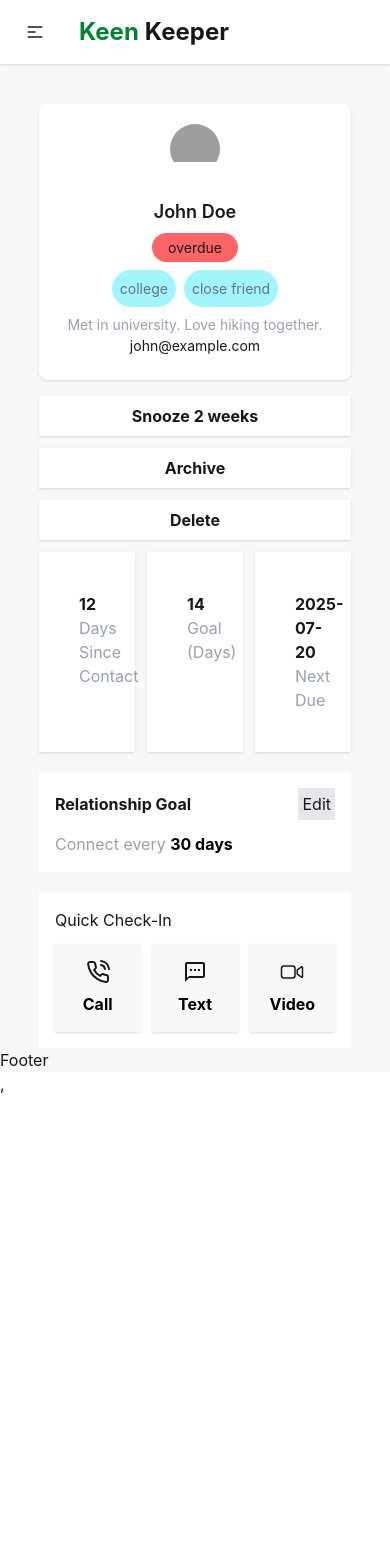
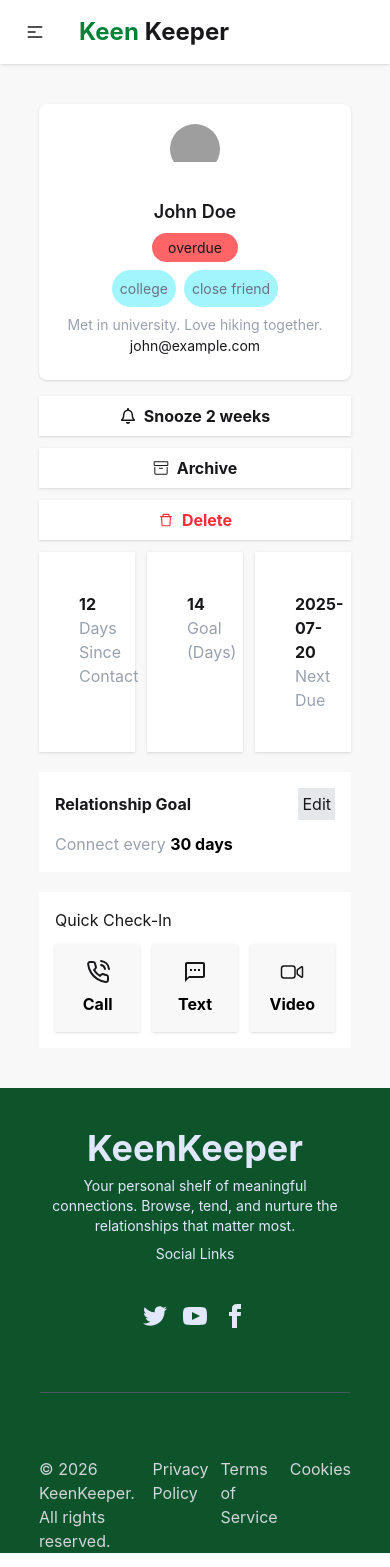
Before and after one commit to Mahmoda-Akter/Assignment-7, a React (Vite) app in the folder my-KeenKeeper-app/: page /1 in a window 390 px wide. Shown: the top 1567 px of the page. Before the commit the page ends 1096 px from the top, so only its background shows below. Built offline with nearby package versions, Linux system fonts and the light colour scheme; grey boxes are pictures that could not be loaded.

Commit message:
add readme file

```diff
--- /dev/null
+++ b/my-KeenKeeper-app/src/Component/Footer/Footer.jsx
@@ -0,0 +1,67 @@
+import React from 'react';
+
+const Footer = () => {
+    return (
+        <div className='bg-green-900'>
+            <footer className="footer mt-10 footer-horizontal footer-center bg-green-900 text-primary-content p-10">
+                <aside>
+                    <h1 className='text-4xl font-bold'>KeenKeeper</h1>
+                    <p className="">
+                        Your personal shelf of meaningful connections. Browse, tend, and nurture the relationships that matter most.
+                    </p>
+                    <p>Social Links</p>
+                </aside>
+                <nav>
+                    <div className="grid grid-flow-col gap-4">
+                        <a>
+                            <svg
+                                xmlns="http://www.w3.org/2000/svg"
+                                width="24"
+                                height="24"
+                                viewBox="0 0 24 24"
+                                className="fill-current">
+                                <path
+                                    d="M24 4.557c-.883.392-1.832.656-2.828.775 1.017-.609 1.798-1.574 2.165-2.724-.951.564-2.005.974-3.127 1.195-.897-.957-2.178-1.555-3.594-1.555-3.179 0-5.515 2.966-4.797 6.045-4.091-.205-7.719-2.165-10.148-5.144-1.29 2.213-.669 5.108 1.523 6.574-.806-.026-1.566-.247-2.229-.616-.054 2.281 1.581 4.415 3.949 4.89-.693.188-1.452.232-2.224.084.626 1.956 2.444 3.379 4.6 3.419-2.07 1.623-4.678 2.348-7.29 2.04 2.179 1.397 4.768 2.212 7.548 2.212 9.142 0 14.307-7.721 13.995-14.646.962-.695 1.797-1.562 2.457-2.549z"></path>
+                            </svg>
+                        </a>
+                        <a>
+                            <svg
+                                xmlns="http://www.w3.org/2000/svg"
+                                width="24"
+                                height="24"
+                                viewBox="0 0 24 24"
+                                className="fill-current">
+                                <path
+                                    d="M19.615 3.184c-3.604-.246-11.631-.245-15.23 0-3.897.266-4.356 2.62-4.385 8.816.029 6.185.484 8.549 4.385 8.816 3.6.245 11.626.246 15.23 0 3.897-.266 4.356-2.62 4.385-8.816-.029-6.185-.484-8.549-4.385-8.816zm-10.615 12.816v-8l8 3.993-8 4.007z"></path>
+                            </svg>
+                        </a>
+                        <a>
+                            <svg
+                                xmlns="http://www.w3.org/2000/svg"
+                                width="24"
+                                height="24"
+                                viewBox="0 0 24 24"
+                                className="fill-current">
+                                <path
+                                    d="M9 8h-3v4h3v12h5v-12h3.642l.358-4h-4v-1.667c0-.955.192-1.333 1.115-1.333h2.885v-5h-3.808c-3.596 0-5.192 1.583-5.192 4.615v3.385z"></path>
+                            </svg>
+                        </a>
+                    </div>
+
+                </nav>
+                <hr className='my-6 border-t-1 border-gray-600 w-full'/>
+
+            </footer>
+            <div className=' flex justify-between w-[80%] mx-auto text-gray-300'>
+                    <p>© 2026 KeenKeeper. All rights reserved.</p>
+                    <div className='flex  gap-3'>
+                        <p>Privacy Policy</p>
+                        <p> Terms of Service </p>
+                        <p>Cookies</p>
+                    </div>
+                </div>
+        </div>
+    );
+};
+
+export default Footer;
--- a/my-KeenKeeper-app/src/Component/Friends/Friends.jsx
+++ b/my-KeenKeeper-app/src/Component/Friends/Friends.jsx
@@ -11,7 +11,7 @@
     return (
         <div className='w-[80%] mx-auto mt-10 bg-base-200'>
             <h1 className='font-bold text-2xl'>Your Friends</h1>
-            <div className='grid sm:w-[90%] grid-cols-1 justify-center md:grid-cols-2  lg:grid-cols-4 gap-4 mt-10'>
+            <div className='grid sm: grid-cols-1 justify-center md:grid-cols-2  lg:grid-cols-4 gap-4 mt-10'>
 
                 {
                    loding?<div className='col-span-full flex justify-center items-center h-[250px]'><span className="loading loading-spinner loading-xl bg-green-700 text-center block"></span></div>:
--- a/my-KeenKeeper-app/src/Layout/Rootlayout.jsx
+++ b/my-KeenKeeper-app/src/Layout/Rootlayout.jsx
@@ -1,13 +1,14 @@
 import React from 'react';
 import { Outlet } from 'react-router';
 import Navber from '../Component/Navbar/Navber';
+import Footer from '../Component/Footer/Footer';
 
 const Rootlayout = () => {
     return (
         <div className='bg-base-200'>
             <Navber></Navber>
             <Outlet></Outlet>
-            <h1>Footer</h1>
+            <Footer></Footer>
         </div>
     );
 };
--- a/my-KeenKeeper-app/src/Pages/Frienddetail/Frienddtails.jsx
+++ b/my-KeenKeeper-app/src/Pages/Frienddetail/Frienddtails.jsx
@@ -20,8 +20,8 @@
 
     if (loding) {
         return (
-            <div>
-                <h1>Loding....</h1>
+            <div className='col-span-full flex justify-center items-center h-[250px]'>
+                <span className="loading loading-spinner loading-xl bg-green-700 text-center block"></span>
             </div>
         )
     }
--- /dev/null
+++ b/my-KeenKeeper-app/src/Pages/Notpoundpage/Notpoundpage.jsx
@@ -0,0 +1,13 @@
+import React from 'react';
+
+const Notpoundpage = () => {
+    return (
+        <div className='flex flex-col justify-center items-center h-screen bg-black '>
+            <h1 className='font-bold text-3xl text-red-500'>404</h1>
+            <h1 className='text-xl text-white'>Not pound page</h1>
+            <p className=' text-white'>Pleace check your path or page name</p>
+        </div>
+    );
+};
+
+export default Notpoundpage;
--- a/my-KeenKeeper-app/src/Pages/Stats/Stats.jsx
+++ b/my-KeenKeeper-app/src/Pages/Stats/Stats.jsx
@@ -1,5 +1,5 @@
 import React, { useContext } from 'react';
-import useFriend from '../../Hook/useFriend';
+
 import { Timelinefriendcontext } from '../../Contextapi/Contextprovider';
 import { Legend, Pie, PieChart, Tooltip } from 'recharts';
 
--- a/my-KeenKeeper-app/src/Pages/Timeline/Timeline.jsx
+++ b/my-KeenKeeper-app/src/Pages/Timeline/Timeline.jsx
@@ -44,7 +44,7 @@
 
 
             {
-                filterd.map(timelinedata => {
+               filterd.length===0?<h1 className=' mt-10 text-center font-bold'>No data available here</h1>: filterd.map(timelinedata => {
 
                     return (
 
@@ -57,7 +57,10 @@
                                 </div>
 
                                 <div>
-                                    <h1 className='text-xl font-bold'>{timelinedata.name}</h1>
+                                    <h1 className='text-xl text-gray-500'>{timelinedata.type==="call"?<span className='text-black text-xl font-bold'>Call with </span>:""}
+                                    {timelinedata.type==="text"?<span className='text-xl font-bold text-black'>Text with </span>:""}
+                                    {timelinedata.type==="video"?<span className='text-xl font-bold text-black'>Video with </span>:""}
+                                     {timelinedata.name}</h1>
                                     <h1 >{new Date().toLocaleDateString()}</h1>
                                 </div>
 
--- a/my-KeenKeeper-app/src/Ui/Expectfriend/Expectedfriend.jsx
+++ b/my-KeenKeeper-app/src/Ui/Expectfriend/Expectedfriend.jsx
@@ -1,4 +1,7 @@
 import React from 'react';
+import { FaRegBell } from "react-icons/fa";
+import { GoArchive } from "react-icons/go";
+import { AiOutlineDelete } from "react-icons/ai";
 
 const Expectedfriend = ({ expecteddata }) => {
     return (
@@ -27,9 +30,9 @@
 
             </div>
             <div className='mt-4 flex flex-col gap-3'>
-                <h1 className='bg-base-100 p-2 shadow-sm text-center font-bold'>Snooze 2 weeks</h1>
-                <h1 className='bg-base-100 p-2 shadow-sm text-center font-bold'>Archive</h1>
-                <h1 className='bg-base-100 p-2 shadow-sm text-center font-bold'>Delete</h1>
+                <h1 className='bg-base-100 p-2 shadow-sm flex justify-center items-center gap-2 font-bold'><FaRegBell /> Snooze 2 weeks</h1>
+                <h1 className='bg-base-100 p-2 shadow-sm flex justify-center items-center gap-2  font-bold'><GoArchive /> Archive</h1>
+                <h1 className='bg-base-100 p-2 shadow-sm flex justify-center items-center gap-2  font-bold text-red-500'><AiOutlineDelete /> Delete</h1>
             </div>
         </div>
     );
--- a/my-KeenKeeper-app/src/main.jsx
+++ b/my-KeenKeeper-app/src/main.jsx
@@ -13,6 +13,7 @@
 import Stats from './Pages/Stats/Stats.jsx';
 import Frienddtails from './Pages/Frienddetail/Frienddtails.jsx';
 import Contextprovider from './Contextapi/Contextprovider.jsx';
+import Notpoundpage from './Pages/Notpoundpage/Notpoundpage.jsx';
 
 const router = createBrowserRouter([
   {
@@ -36,7 +37,7 @@
       element:<Stats></Stats>
     },
   ],
-  errorElement:<h1>Not pound page</h1>
+  errorElement:<Notpoundpage></Notpoundpage>
   },
 
 
```
Also changed, not shown: 2 other files (tests, documents, lock files or other folders).
